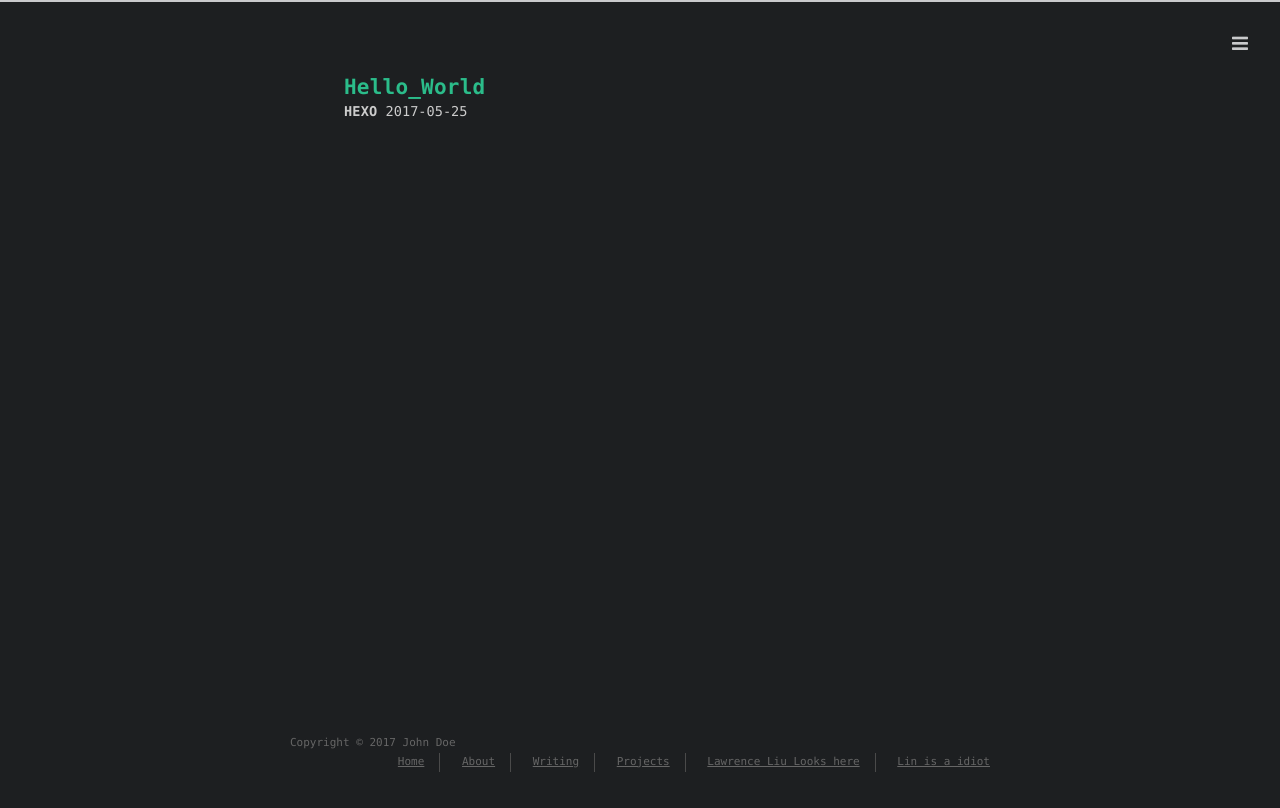
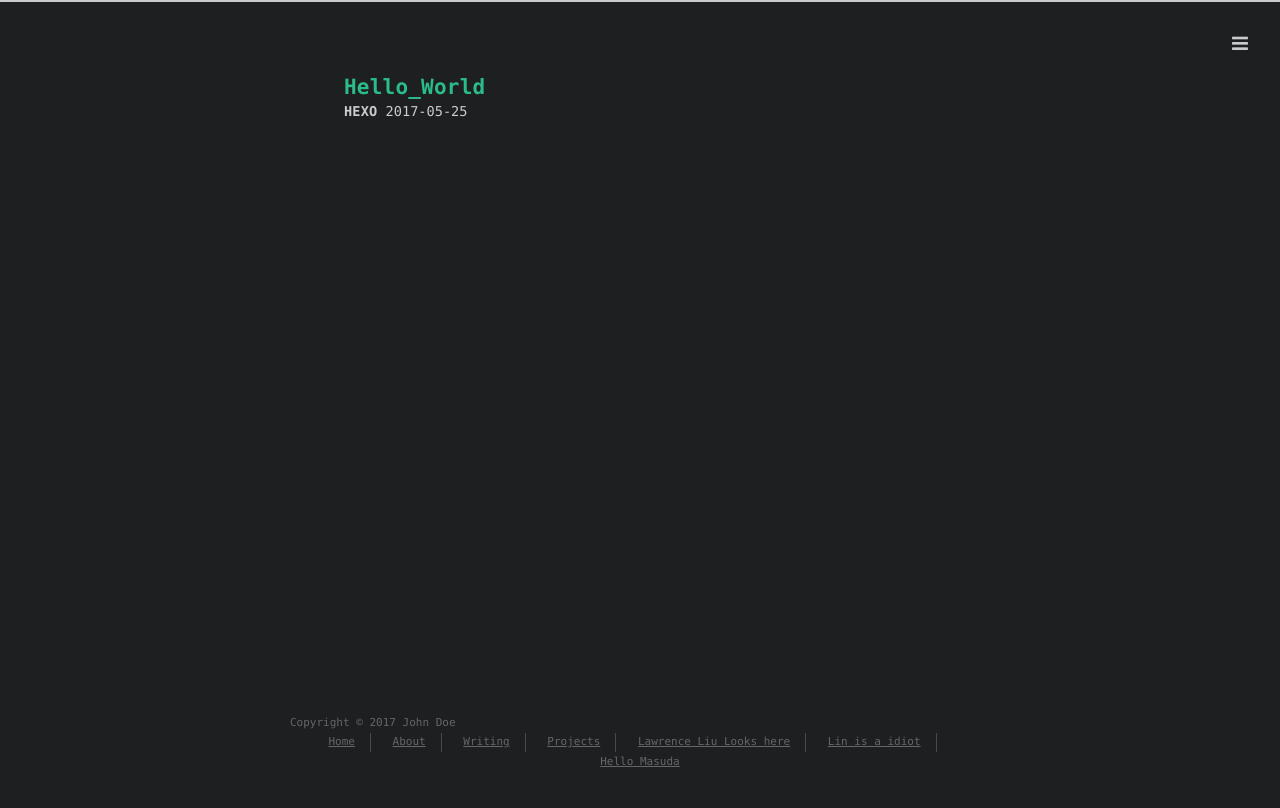
Before and after one commit to neineihao/neineihao.github.io, a plain HTML site: page 2017/05/25/Hello-World-0/index.html in a window 1280 px wide. Drawn offline with Linux system fonts and the light colour scheme.

Commit message:
Site updated: 2017-05-25 16:42:21

```diff
--- a/2017/05/25/Hello-World-0/index.html
+++ b/2017/05/25/Hello-World-0/index.html
@@ -61,6 +61,8 @@
           <li><a href="/about/">Lawrence Liu Looks here</a></li>
 
           <li><a href="/about/">Lin is a idiot</a></li>
+
+          <li><a href="/about/">Hello Masuda</a></li>
 
       </ul>
     </span>
@@ -158,6 +160,8 @@
 
           <li><a href="/about/">Lin is a idiot</a></li>
 
+          <li><a href="/about/">Hello Masuda</a></li>
+
       </ul>
     </div>
 
@@ -214,6 +218,8 @@
 
           <li><a href="/about/">Lin is a idiot</a></li>
 
+          <li><a href="/about/">Hello Masuda</a></li>
+
       </ul>
     </nav>
   </div>
```
Also changed, not shown: 2017/05/25/Test123/index.html (+6 -0 lines), 2017/05/25/World/index.html (+6 -0 lines), 2017/05/25/hello-world/index.html (+6 -0 lines), archives/2017/05/index.html (+4 -0 lines), archives/2017/index.html (+4 -0 lines), archives/index.html (+4 -0 lines), index.html (+4 -0 lines).
